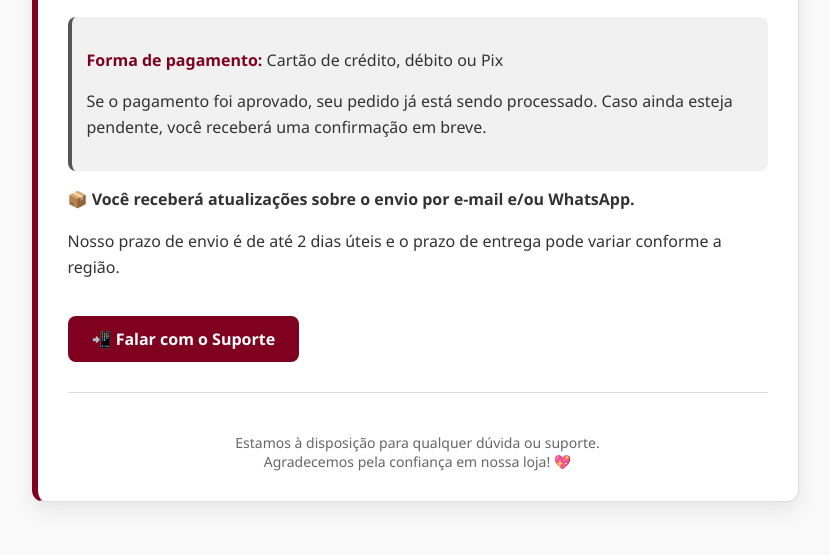
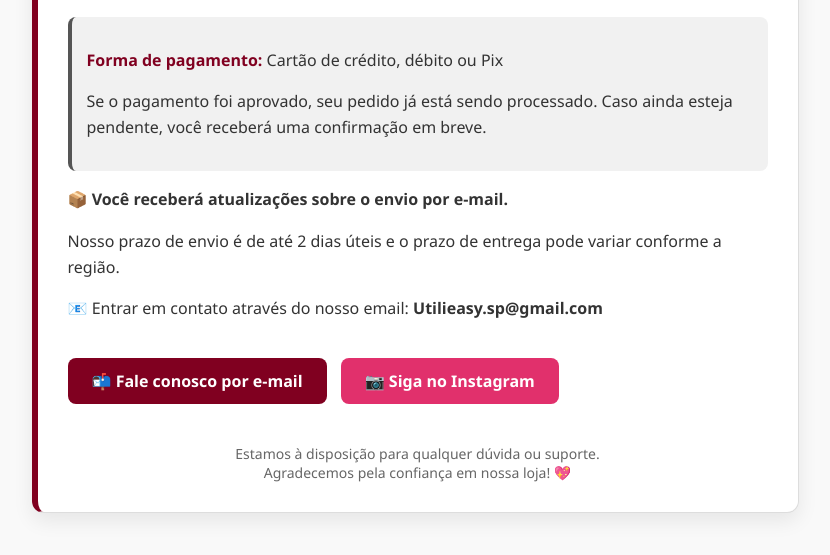
Before and after one commit to Utilieasy/Agradecemospelacompra-, a plain HTML site: page index.html in a window 1280 px wide. Shown: the part 201-756 px from the top of the page, without its empty margins (225-1055 px from the left). Drawn offline with Linux system fonts and the light colour scheme.

Commit message:
Update index.html

```diff
--- a/index.html
+++ b/index.html
@@ -17,7 +17,7 @@
       margin: 0 auto;
       background-color: #fff;
       border: 1px solid #ddd;
-      border-left: 6px solid #800020; /* Borgonha vibrante */
+      border-left: 6px solid #800020;
       border-radius: 12px;
       padding: 30px;
       box-shadow: 0 8px 20px rgba(0,0,0,0.08);
@@ -45,20 +45,34 @@
       font-weight: bold;
     }
 
-    .btn-suporte {
+    .btn-suporte, .btn-instagram {
       display: inline-block;
       margin-top: 20px;
-      background-color: #800020;
-      color: #fff;
       padding: 12px 24px;
       border-radius: 8px;
       text-decoration: none;
       font-weight: bold;
-      transition: background-color 0.3s;
+      font-family: 'Segoe UI', sans-serif;
+      transition: background-color 0.3s ease;
+    }
+
+    .btn-suporte {
+      background-color: #800020;
+      color: #fff;
     }
 
     .btn-suporte:hover {
       background-color: #66001a;
+    }
+
+    .btn-instagram {
+      background-color: #E1306C;
+      color: #fff;
+      margin-left: 10px;
+    }
+
+    .btn-instagram:hover {
+      background-color: #c72a60;
     }
 
     .rodape {
@@ -81,12 +95,20 @@
     <p>Se o pagamento foi aprovado, seu pedido já está sendo processado. Caso ainda esteja pendente, você receberá uma confirmação em breve.</p>
   </div>
 
-  <p>📦 <strong>Você receberá atualizações sobre o envio por e-mail e/ou WhatsApp.</strong></p>
+  <p>📦 <strong>Você receberá atualizações sobre o envio por e-mail.</strong></p>
   <p>Nosso prazo de envio é de até 2 dias úteis e o prazo de entrega pode variar conforme a região.</p>
 
-  <a class="btn-suporte" href="https://wa.me/55SEUNUMERO" target="_blank">📲 Falar com o Suporte</a>
+  <p>📧 Entrar em contato através do nosso email: <strong>Utilieasy.sp@gmail.com</strong></p>
 
-  <hr style="margin: 30px 0; border: none; border-top: 1px solid #ddd;">
+  <!-- Botão de contato por e-mail -->
+  <a class="btn-suporte" href="https://mail.google.com/mail/?view=cm&fs=1&to=Utilieasy.sp@gmail.com&su=Ajuda%20com%20meu%20pedido&body=Ol%C3%A1%2C%20fiz%20uma%20compra%20e%20gostaria%20de%20tirar%20uma%20d%C3%BAvida%20sobre%20meu%20pedido." target="_blank">
+    📬 Fale conosco por e-mail
+  </a>
+
+  <!-- Botão para Instagram -->
+  <a class="btn-instagram" href="https://www.instagram.com/utilieasy.sp" target="_blank">
+    📷 Siga no Instagram
+  </a>
 
   <div class="rodape">
     Estamos à disposição para qualquer dúvida ou suporte. <br>
```
